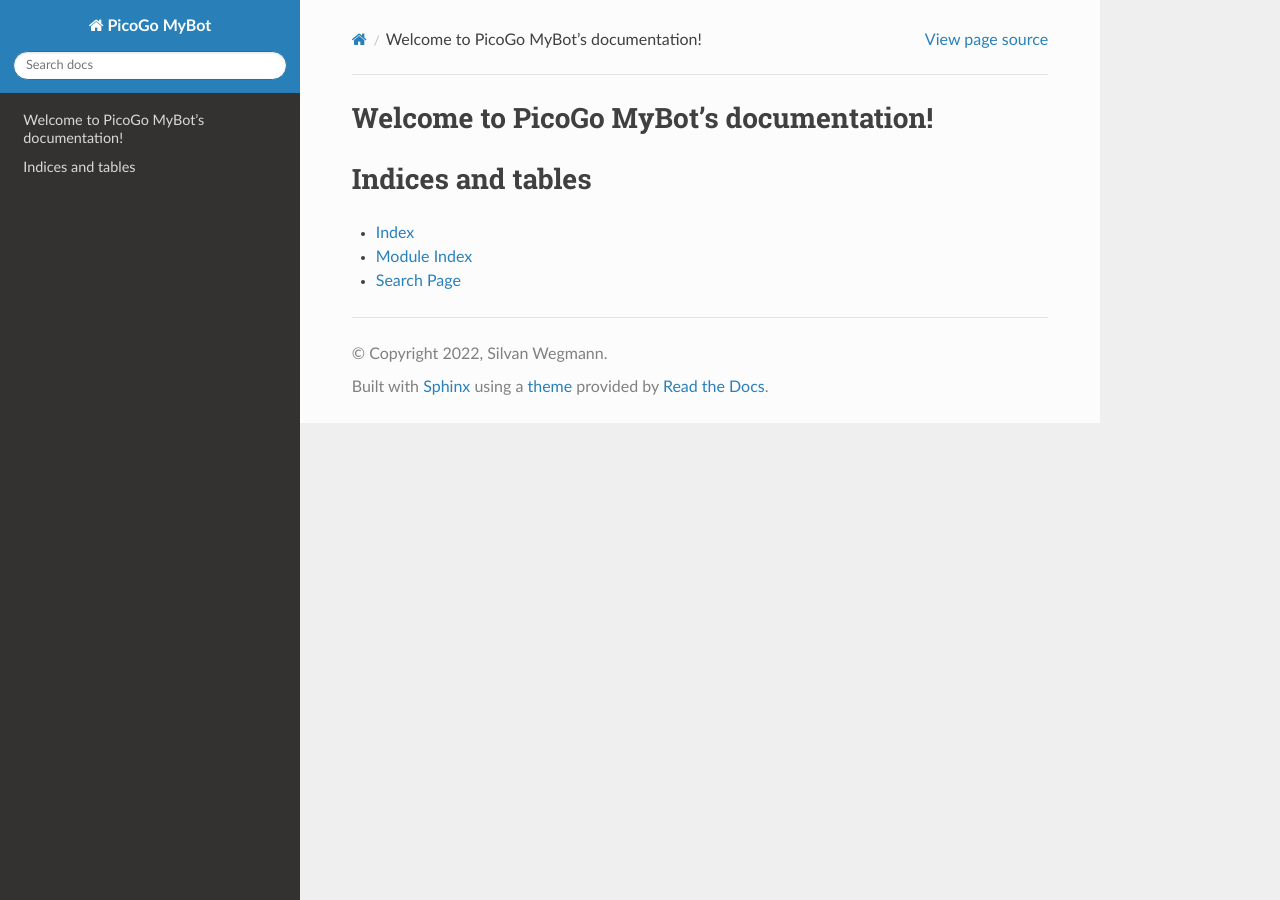
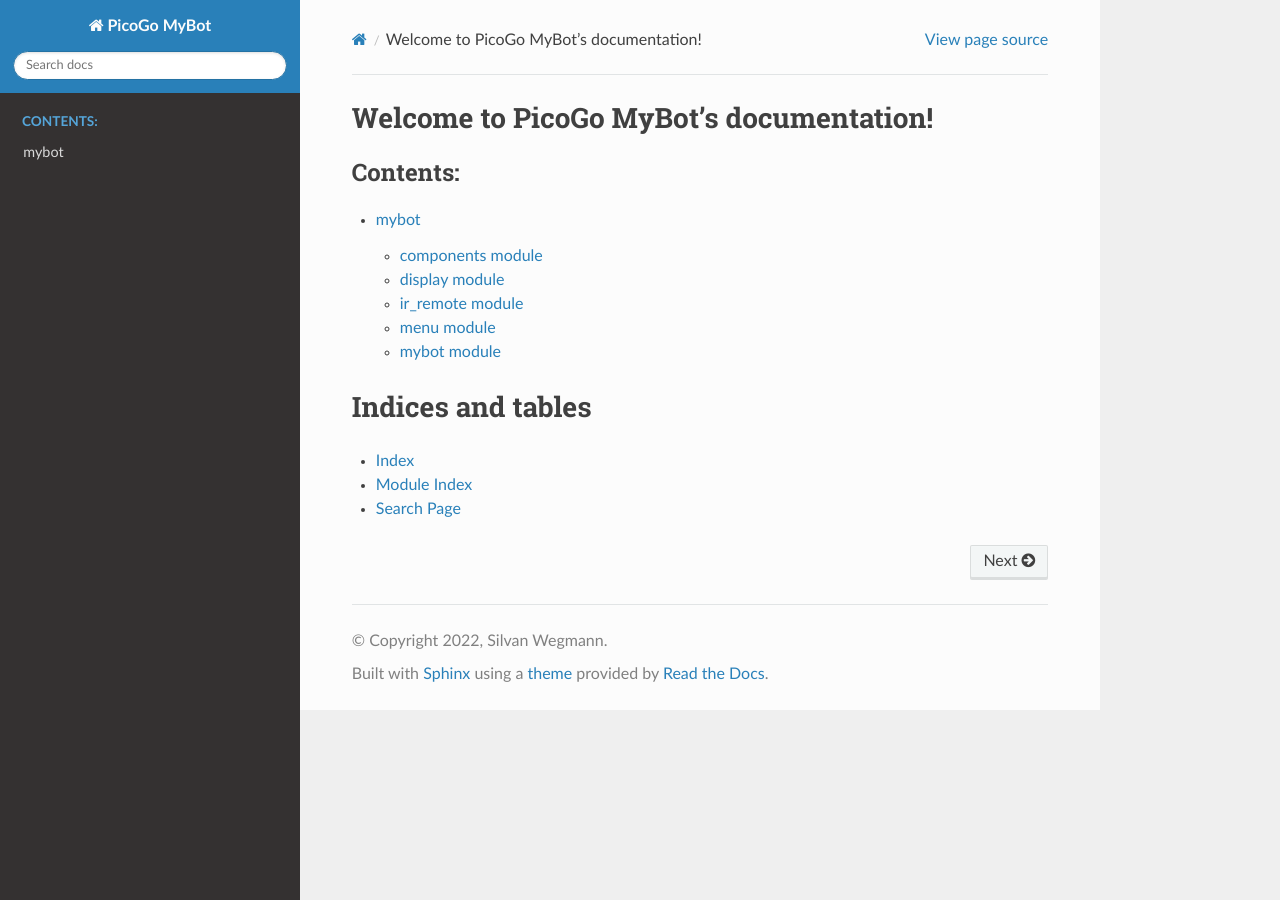
Before and after one commit to Jokymon/mypico_go, a Sphinx documentation site: the page built from docs/source/index.rst, in a window 1280 px wide. Built offline with Sphinx 7.4.7 and the Read the Docs theme 2.0.0, drawn with Linux system fonts in a browser that asks for light colours.

Commit message:
Add auto-documentation features for the Sphinx docu

```diff
--- a/docs/source/conf.py
+++ b/docs/source/conf.py
@@ -6,8 +6,9 @@
 # -- Project information -----------------------------------------------------
 # https://www.sphinx-doc.org/en/master/usage/configuration.html#project-information
 
+import pathlib
 import sys
-sys.path.append("../mybot")
+sys.path.insert(0, (pathlib.Path(__file__).parents[2].resolve() / "mybot").as_posix())
 
 project = 'PicoGo MyBot'
 copyright = '2022, Silvan Wegmann'
@@ -30,3 +31,5 @@
 
 html_theme = 'sphinx_rtd_theme'
 html_static_path = ['_static']
+
+autodoc_mock_imports = ["framebuf", "machine", "rp2"]
--- a/docs/source/index.rst
+++ b/docs/source/index.rst
@@ -10,7 +10,7 @@
    :maxdepth: 2
    :caption: Contents:
 
-
+   modules
 
 Indices and tables
 ==================
--- /dev/null
+++ b/docs/source/ir_remote.rst
@@ -0,0 +1,7 @@
+ir\_remote module
+=================
+
+.. automodule:: ir_remote
+   :members:
+   :undoc-members:
+   :show-inheritance:
--- /dev/null
+++ b/docs/source/modules.rst
@@ -0,0 +1,11 @@
+mybot
+=====
+
+.. toctree::
+   :maxdepth: 4
+
+   components
+   display
+   ir_remote
+   menu
+   mybot
--- /dev/null
+++ b/docs/source/mybot.rst
@@ -0,0 +1,7 @@
+mybot module
+============
+
+.. automodule:: mybot
+   :members:
+   :undoc-members:
+   :show-inheritance:
```
Also changed, not shown: docs/source/components.rst (added, +7 -0 lines), docs/source/display.rst (added, +7 -0 lines), docs/source/menu.rst (added, +7 -0 lines).
